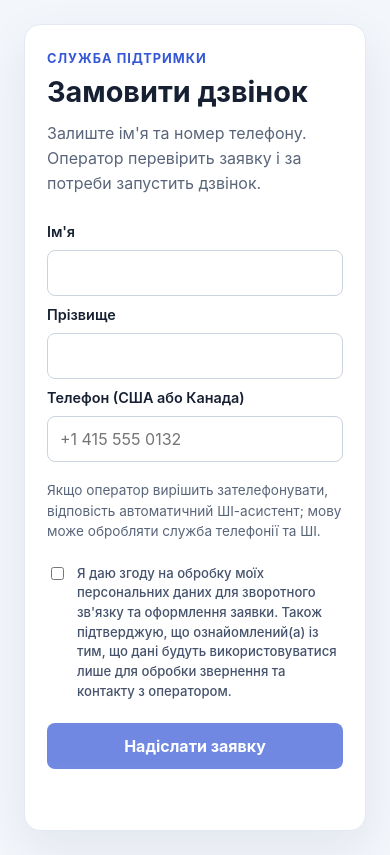
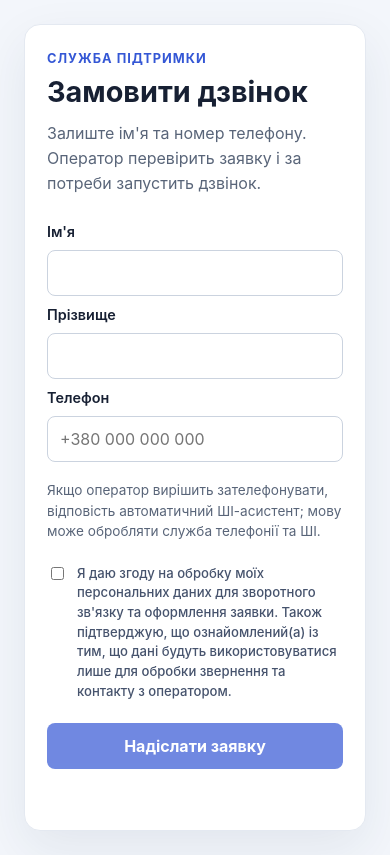
Before and after one commit to stillhaveinsomnia/Twilio-ai-caller, a website: page public/index.html in a window 390 px wide. Drawn offline with Linux system fonts and the light colour scheme.

Commit message:
2
Updated phone input placeholder to a Ukrainian format.

```diff
--- a/public/index.html
+++ b/public/index.html
@@ -21,8 +21,8 @@
         <label for="lastName">Прізвище</label>
         <input id="lastName" name="lastName" autocomplete="family-name" maxlength="80" required>
 
-        <label for="phone">Телефон (США або Канада)</label>
-        <input id="phone" name="phone" type="tel" autocomplete="tel" placeholder="+1 415 555 0132" required>
+        <label for="phone">Телефон</label>
+        <input id="phone" name="phone" type="tel" autocomplete="tel" placeholder="+380 000 000 000" required>
 
         <p class="notice">Якщо оператор вирішить зателефонувати, відповість автоматичний ШІ-асистент; мову може обробляти служба телефонії та ШІ.</p>
 
```
